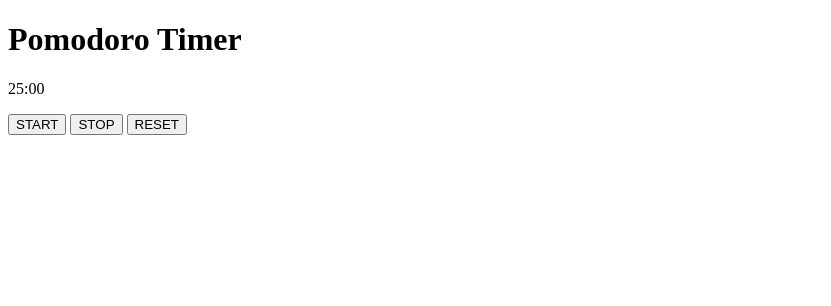
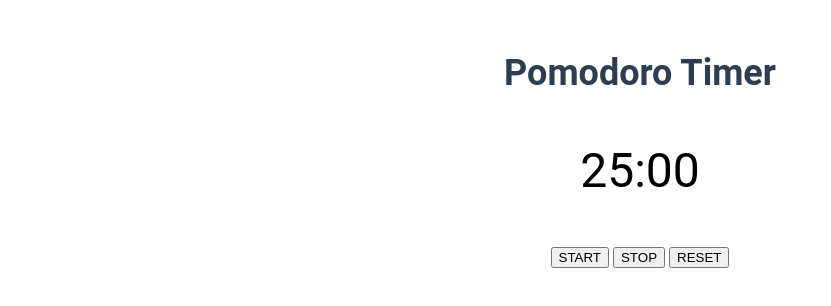
Before and after one commit to Jennifer-Sence/pomodoro_timer, a plain HTML site: page index.html in a window 1280 px wide. Shown: the whole page, without its empty margins (0-831 px from the left). Drawn offline with Linux system fonts and the light colour scheme.

Commit message:
fixed html part

```diff
--- a/index.html
+++ b/index.html
@@ -10,13 +10,15 @@
     <div class="container">
         <h1 class="title">Pomodoro Timer</h1>
         <p class="timer" id="timer">25:00</p>
+
+        <div class="button-wrapper">
+            <button id="start">START</button>
+             <button id="stop">STOP</button>
+            <button id="reset">RESET</button>
+        </div>
     </div>
 
-    <div class="button-wrapper">
-        <button id="start">START</button>
-         <button id="stop">STOP</button>
-        <button id="reset">RESET</button>
-    </div>
+
 
 </body>
 </html>
--- a/style.css
+++ b/style.css
@@ -0,0 +1,21 @@
+.container{
+    margin: 0 auto;
+    max-width: 400px;
+    font-family: "Roboto", sans-serif;
+    text-align: center;
+    padding: 20px;
+}
+
+.title{
+    font-size: 36px;
+    margin-bottom: 10px;
+    color: #2c3e50;
+}
+
+.timer{
+    font-size: 3rem;
+}
+
+.button-wrapper{
+
+}
```
